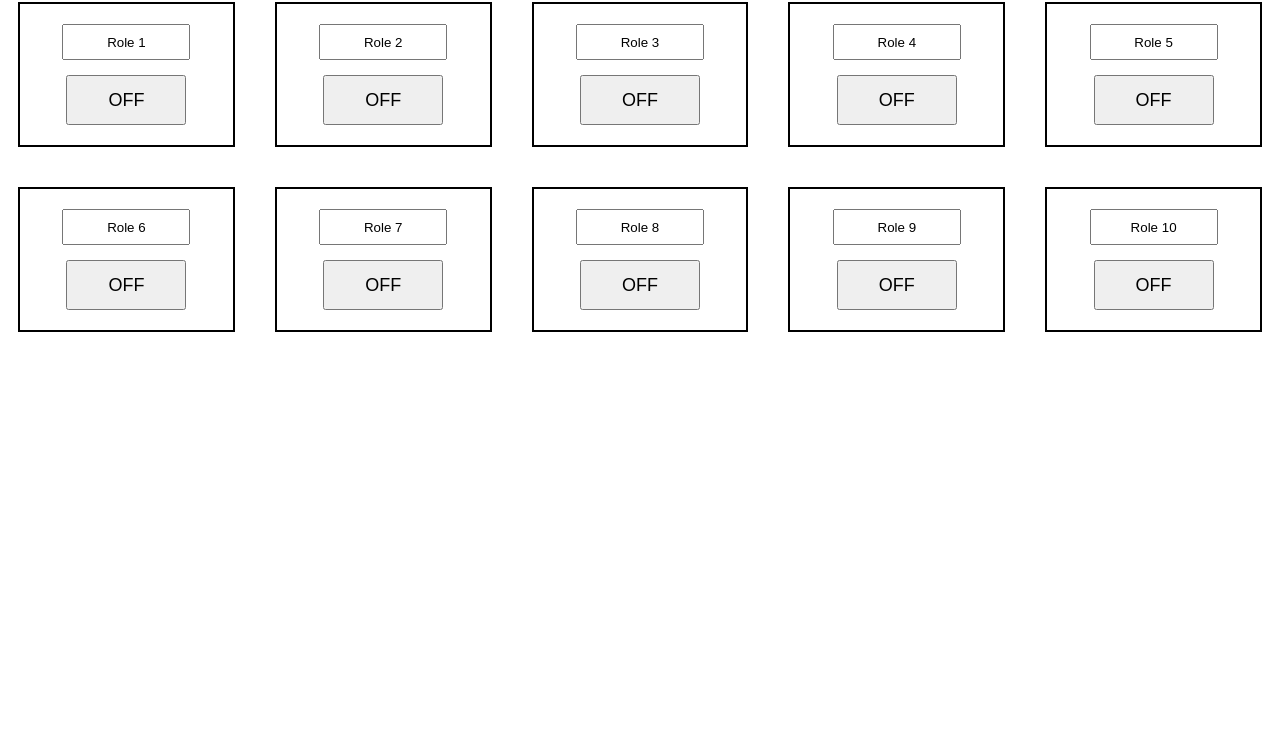
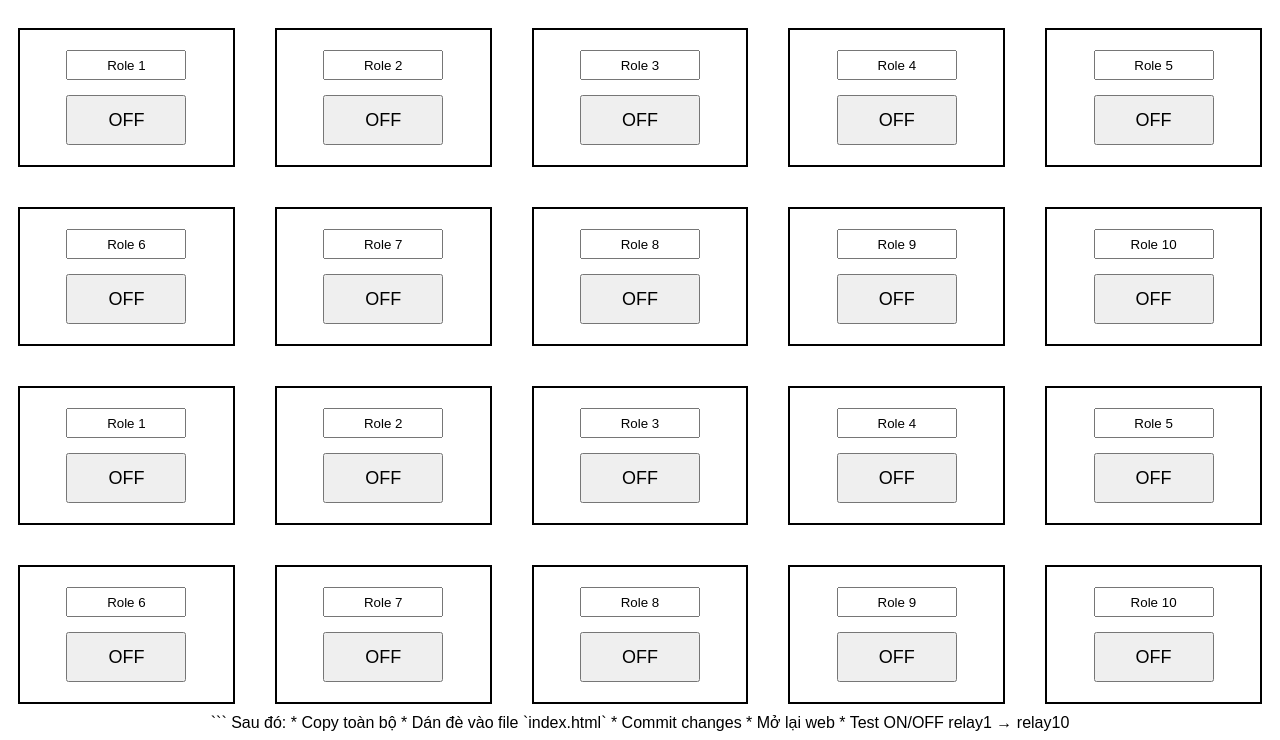
Before and after one commit to tbtmxuannn/dieukhientudong, a plain HTML site: page index.html in a window 1280 px wide. Shown: the part 96-836 px from the top of the page. Before the commit the page ends 800 px from the top, so only its background shows below. Drawn offline with Linux system fonts and the light colour scheme; no server answers.

Commit message:
Update index.html

````diff
--- a/index.html
+++ b/index.html
@@ -1,3 +1,6 @@
+# index.html hoàn chỉnh (code gọn, dễ sửa)
+
+```html
 <!DOCTYPE html>
 <html>
 
@@ -6,42 +9,26 @@
 
 <style>
 
-body{
-  font-family:Arial;
-  text-align:center;
-}
+body{  font-family:Arial;
+  text-align:center;}
 
-#buttons{
-  display:grid;
+#buttons{  display:grid;
   grid-template-columns: repeat(5,1fr);
   gap:20px;
-  margin-top:30px;
-}
+  margin-top:30px;}
 
-.card{
+.card{  border:2px solid black;
+  padding:20px;
+  margin:10px;}
 
-  border:2px solid black;
-  padding:20px;
-  margin:10px;
+button{  width:120px;
+  height:50px;
+  font-size:18px;}
 
-}
-
-button{
-
-  width:120px;
-  height:50px;
-  font-size:18px;
-
-}
-
-input{
-
-  width:120px;
+input{  width:120px;
   height:30px;
   text-align:center;
-  margin-bottom:15px;
-
-}
+  margin-bottom:15px;}
 
 </style>
 
@@ -69,17 +56,6 @@ for(let i=1;i<=10;i++){
 
   btn.innerText = "OFF";
 
-  btn.onclick = function(){
-
-    if(btn.innerText=="OFF"){
-      btn.innerText="ON";
-    }
-    else{
-      btn.innerText="OFF";
-    }
-
-  }
-
   card.appendChild(name);
   card.appendChild(document.createElement("br"));
   card.appendChild(btn);
@@ -93,17 +69,11 @@ for(let i=1;i<=10;i++){
 <script type="module">
 
 import { initializeApp } from "https://www.gstatic.com/firebasejs/10.12.2/firebase-app.js";
+import { getDatabase, ref, set, onValue } from "https://www.gstatic.com/firebasejs/10.12.2/firebase-database.js";
 
-import {
-getDatabase,
-ref,
-set,
-onValue
-}
-from "https://www.gstatic.com/firebasejs/10.12.2/firebase-database.js";
+// ===== FIREBASE =====
 
 const firebaseConfig = {
-
 apiKey: "AIzaSyAYX5dWAiOfIEgLkb0QCjYOxofQLGaDenM",
 authDomain: "tbtmxuannn.firebaseapp.com",
 databaseURL: "https://tbtmxuannn-default-rtdb.asia-southeast1.firebasedatabase.app",
@@ -112,38 +82,86 @@ storageBucket: "tbtmxuannn.firebasestorage.app",
 messagingSenderId: "1015377273919",
 appId: "1:1015377273919:web:3fd3950e1fc8d9e2dec48a",
 measurementId: "G-W4K7TBPCY3"
-
 };
 
+// ===== THONG SO =====
+
+const soRelay = 10;
+const soCot = 5;
+const rongNut = "120px";
+const caoNut = "50px";
+const rongTen = "120px";
+const caoTen = "30px";
+
 const app = initializeApp(firebaseConfig);
+const db = getDatabase(app);
 
-const db = getDatabase(app);
+// ===== GIAO DIEN =====
+
+document.getElementById("buttons").style.gridTemplateColumns = `repeat(${soCot},1fr)`;
+
+let container = document.getElementById("buttons");
+
+for(let i=1;i<=soRelay;i++){
+
+let card = document.createElement("div");
+card.className = "card";
+
+let name = document.createElement("input");
+name.value = "Role " + i;
+name.style.width = rongTen;
+name.style.height = caoTen;
+
+let btn = document.createElement("button");
+btn.innerText = "OFF";
+btn.style.width = rongNut;
+btn.style.height = caoNut;
+
+card.appendChild(name);
+card.appendChild(document.createElement("br"));
+card.appendChild(btn);
+
+container.appendChild(card);
+
+}
+
+// ===== FIREBASE RELAY =====
 
 let btns = document.querySelectorAll("button");
 
-btns[0].onclick = function(){
+for(let i=0;i<soRelay;i++){
 
-if(btns[0].innerText=="OFF"){
+let relayName = "relay" + (i+1);
 
-btns[0].innerText="ON";
+btns[i].onclick = function(){
 
-set(ref(db,"relay1"),"ON");
-
+if(btns[i].innerText == "OFF"){
+btns[i].innerText = "ON";
+set(ref(db,relayName),"ON");
 }
 else{
-
-btns[0].innerText="OFF";
-
-set(ref(db,"relay1"),"OFF");
-
+btns[i].innerText = "OFF";
+set(ref(db,relayName),"OFF");
 }
 
 }
 
-onValue(ref(db,"relay1"),(snapshot)=>{
-
-btns[0].innerText = snapshot.val();
-
+onValue(ref(db,relayName),(snapshot)=>{
+btns[i].innerText = snapshot.val();
 });
 
+}
+
 </script>
+
+</body>
+</html>
+```
+
+Sau đó:
+
+* Copy toàn bộ
+* Dán đè vào file `index.html`
+* Commit changes
+* Mở lại web
+* Test ON/OFF relay1 → relay10
````
